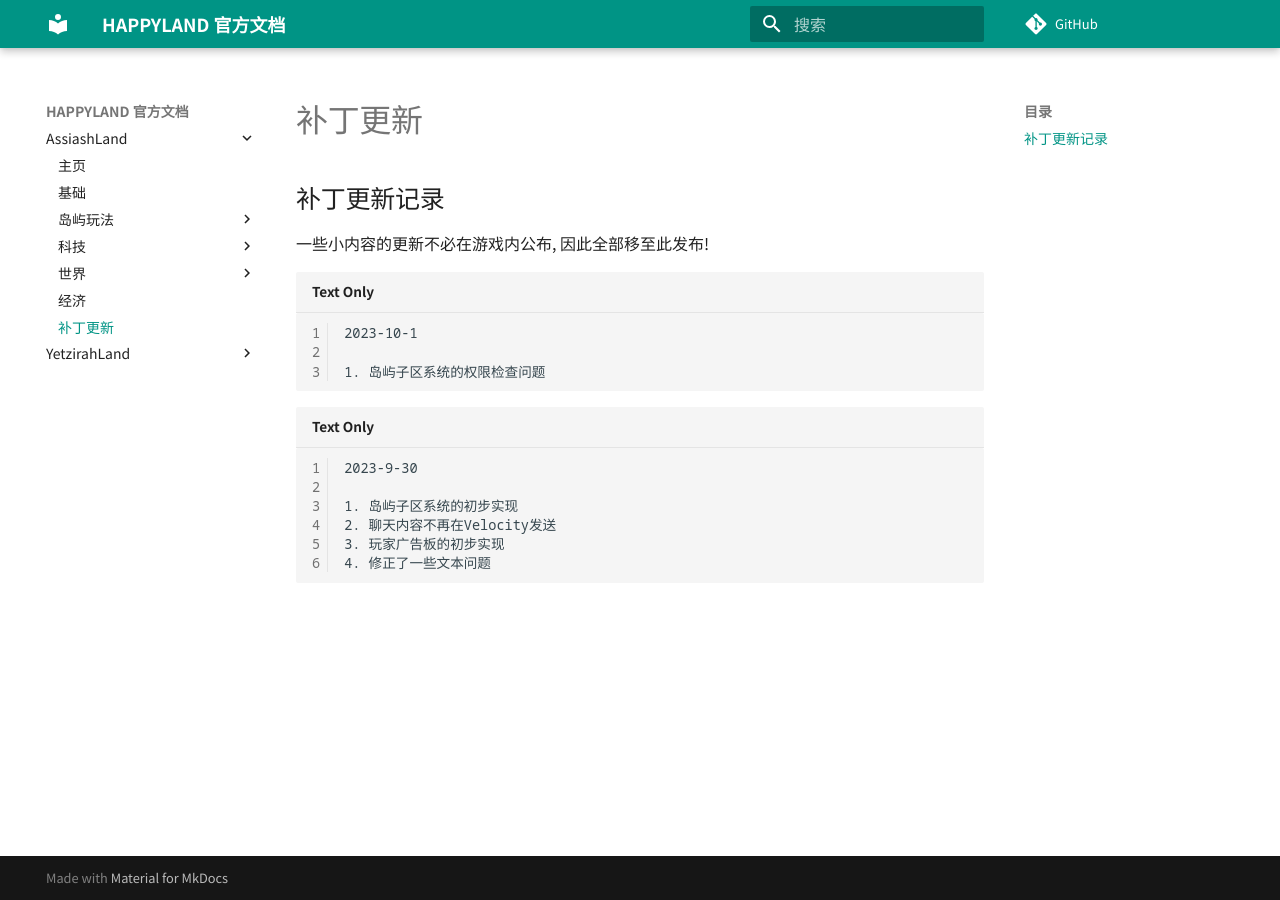
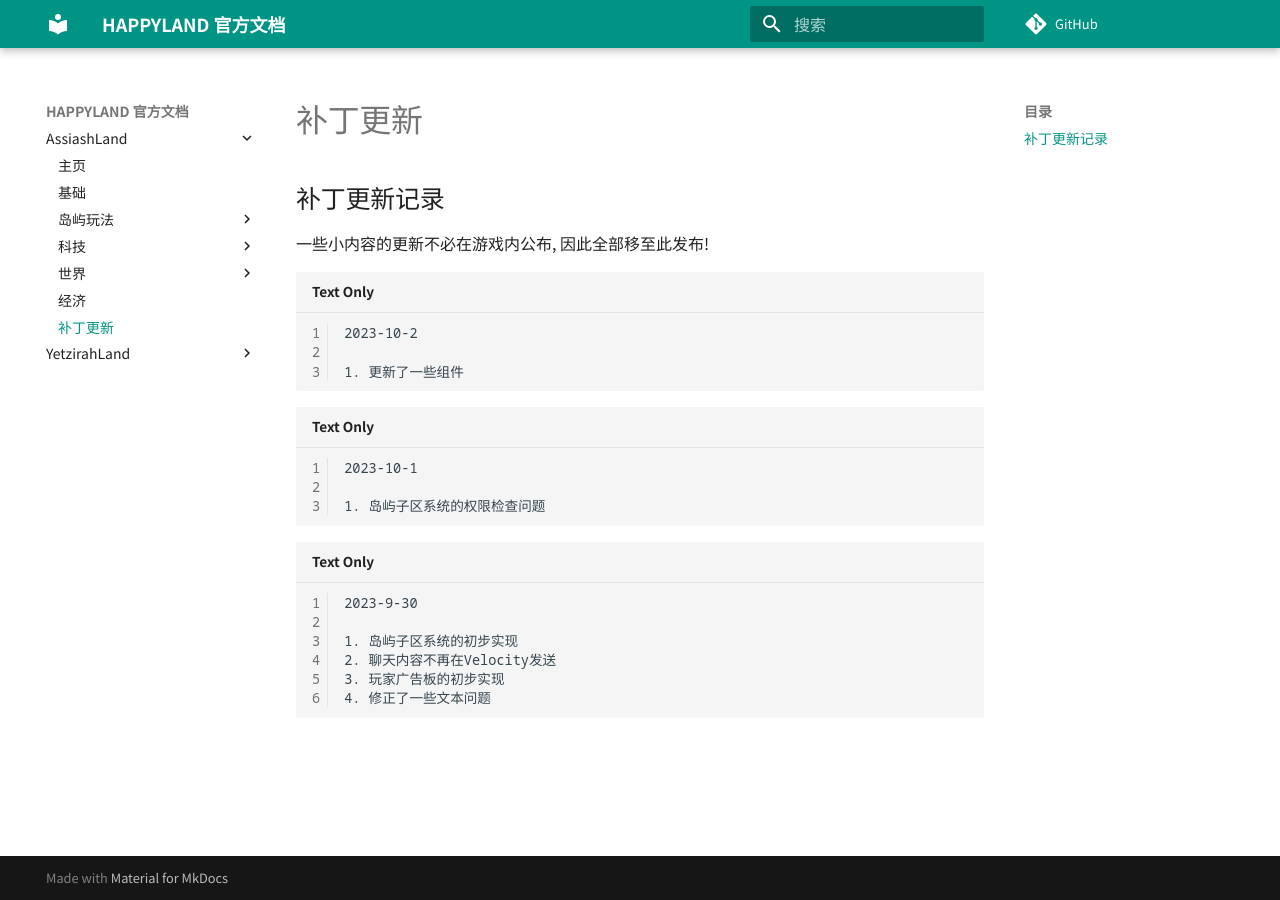
Before and after one commit to HAPPYLAND-Dev/assiah-docs, an MkDocs documentation site: the page built from docs/assiash/patches/index.md, in a window 1280 px wide. Built offline with MkDocs 1.6.1 and Material for MkDocs 9.7.7, drawn with Linux system fonts in a browser that asks for light colours; comment, search, counter and statistics services are not loaded.

Commit message:
补丁更新

````diff
--- a/docs/assiash/patches/index.md
+++ b/docs/assiash/patches/index.md
@@ -1,6 +1,12 @@
 ## 补丁更新记录
 
 一些小内容的更新不必在游戏内公布, 因此全部移至此发布!
+
+```
+2023-10-2
+
+1. 更新了一些组件
+```
 
 ```
 2023-10-1
--- a/mkdocs.yml
+++ b/mkdocs.yml
@@ -37,6 +37,7 @@ nav:
           - 任务: assiash/island/quest.md
           - 人偶: assiash/island/puppet.md
           - 指令: assiash/island/command.md
+          - 子区: assiash/island/region.md
       - 科技:
           - 前言: assiash/tech/index.md
           - 概要: assiash/tech/dumortierite.md
````
